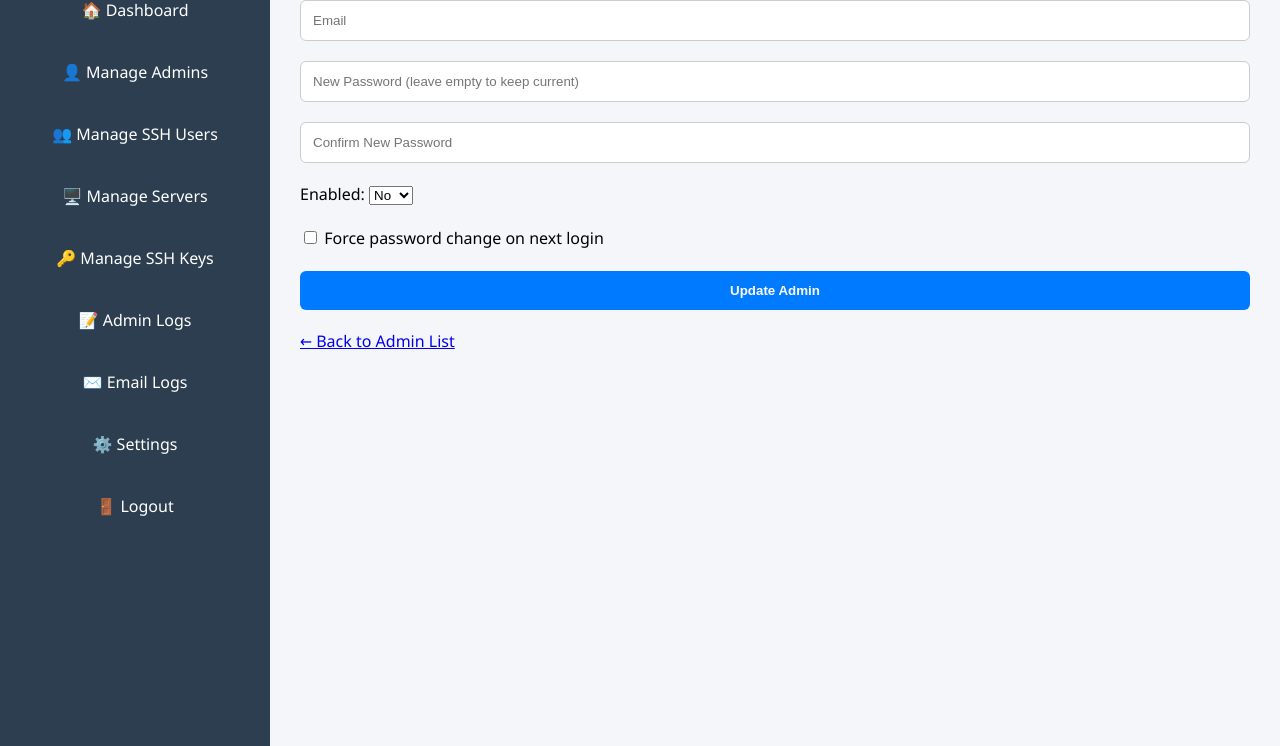
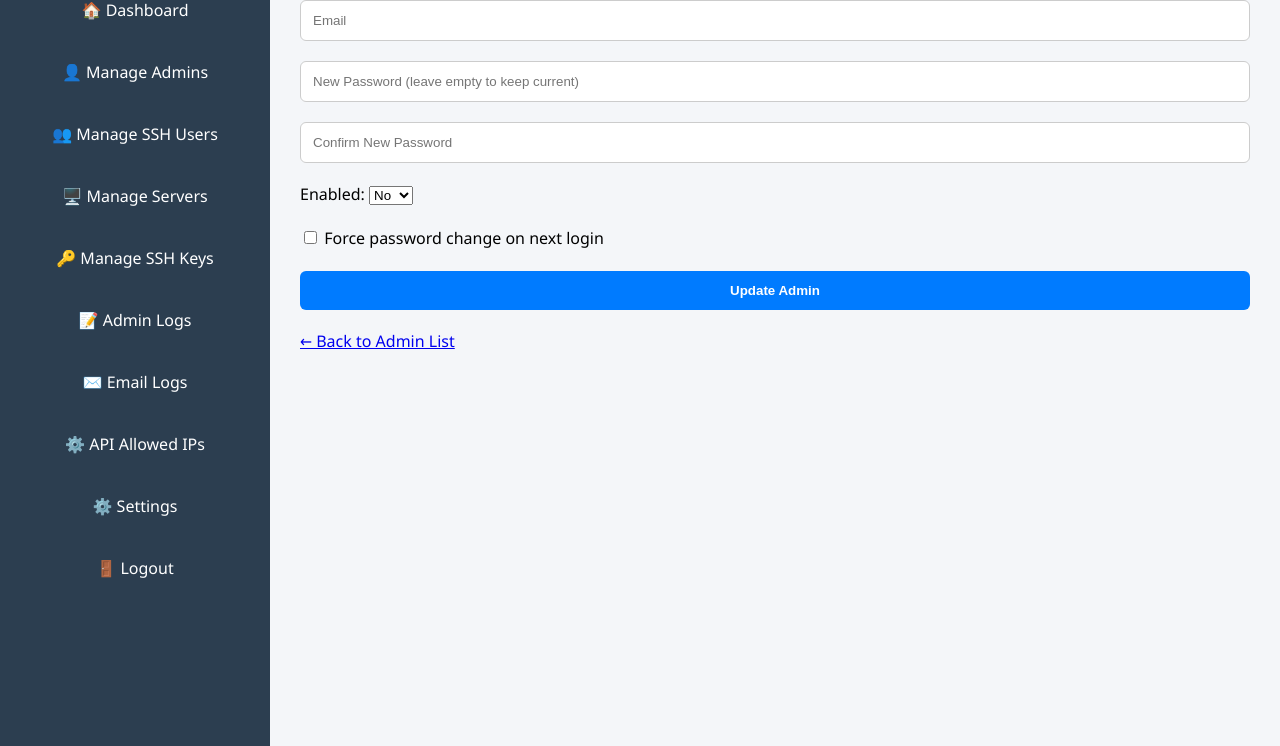
Before and after one commit to Malakhovskyy/ssh-auth-api, a FastAPI app: template app/templates/admin_edit.html in a window 1280 px wide. Shown: the part 94-840 px from the top of the page. Run offline with FastAPI, Linux system fonts and the light colour scheme; the template is opened without the code that fills it, so the values that code supplies are empty.

Commit message:
menu edit

```diff
--- a/app/templates/base.html
+++ b/app/templates/base.html
@@ -19,6 +19,7 @@
                 <a href="/admin/ssh-keys">🔑 Manage SSH Keys</a>
                 <a href="/admin/logs">📝 Admin Logs</a>
                 <a href="/admin/email-logs">✉️ Email Logs</a>
+                <a href="/admin/allowed-ips">⚙️ API Allowed IPs</a>
                 <a href="/admin/settings">⚙️ Settings</a>
                 <a href="/admin/logout">🚪 Logout</a>
             </nav>
```
